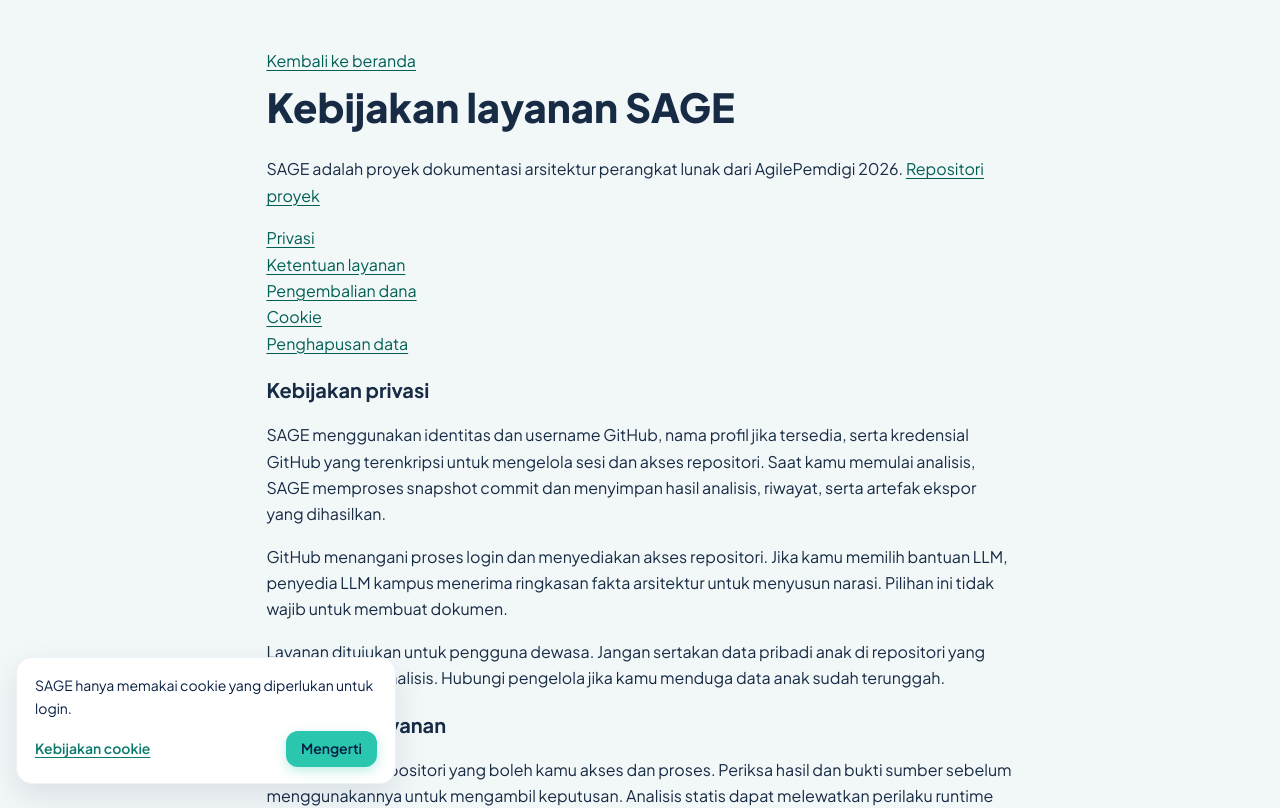
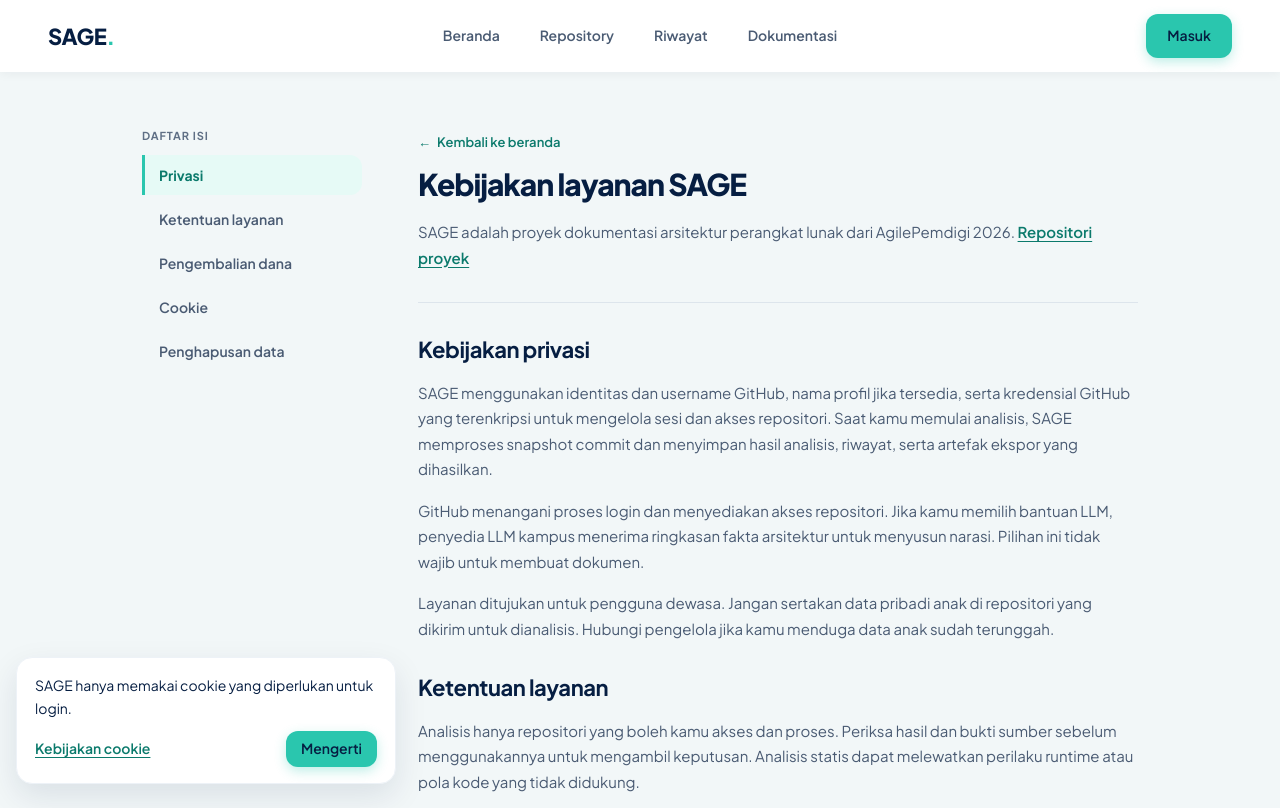
Before and after one commit to AgilePemdigi-2026/sage, a Next.js app in the folder apps/web/: page /policies in a window 1280 px wide. Shown: the top 808 px of the page. Built offline with nearby package versions, Linux system fonts and the light colour scheme.

Commit message:
feat(web): tata ulang halaman kebijakan dengan daftar isi sticky

```diff
--- a/apps/web/app/globals.css
+++ b/apps/web/app/globals.css
@@ -140,16 +140,3 @@ body {
   [data-print-hide] { display: none !important; }
   body { background: #fff; }
 }
-
-.sage-policies {
-  max-inline-size: 72ch;
-  margin-inline: auto;
-  padding: clamp(1rem, 5vw, 3rem);
-  color: #172b45;
-  line-height: 1.65;
-}
-.sage-policies h1 { font-size: clamp(1.75rem, 4vw, 2.5rem); font-weight: 800; text-wrap: balance; }
-.sage-policies h2 { font-size: 1.25rem; font-weight: 700; }
-.sage-policies p, .sage-policies nav, .sage-policies section { margin-block-start: 1rem; }
-.sage-policies a { color: #005f55; text-decoration: underline; text-underline-offset: .2em; }
-.sage-policies a:focus-visible { outline: 2px solid #005f55; outline-offset: 4px; }
--- a/apps/web/app/policies/page.tsx
+++ b/apps/web/app/policies/page.tsx
@@ -1,23 +1,24 @@
 import type { Metadata } from "next";
 import Link from "next/link";
+import { DesignFrame } from "../../components/design-system/ui.tsx";
+import { PolicyToc } from "../../components/policies/policy-toc.tsx";
+import styles from "../../components/policies/policies.module.css";
 
-export const metadata: Metadata = { title: "Kebijakan layanan" };
+export const metadata: Metadata = { title: "Kebijakan" };
 export const dynamic = "force-dynamic";
 
 export default function PoliciesPage() {
   const contact = process.env.SAGE_PRIVACY_CONTACT_EMAIL?.trim();
   const email = contact && /^[a-z0-9._+-]+@[a-z0-9.-]+\.[a-z]{2,}$/iu.test(contact) ? contact : null;
-  return <main id="main-content" className="sage-policies">
-    <Link href="/">Kembali ke beranda</Link>
+  return <DesignFrame>
+    <div className={styles.layout}>
+      <PolicyToc />
+      <article className={styles.content}>
+        <div className={styles.intro}>
+          <Link className={styles.back} href="/"><span aria-hidden="true">←</span> Kembali ke beranda</Link>
           <h1>Kebijakan layanan SAGE</h1>
           <p>SAGE adalah proyek dokumentasi arsitektur perangkat lunak dari AgilePemdigi 2026. <a href="https://github.com/AgilePemdigi-2026/sage">Repositori proyek</a></p>
-    <nav aria-label="Daftar kebijakan"><ul>
-      <li><a href="#privasi">Privasi</a></li>
-      <li><a href="#ketentuan">Ketentuan layanan</a></li>
-      <li><a href="#pengembalian-dana">Pengembalian dana</a></li>
-      <li><a href="#cookie">Cookie</a></li>
-      <li><a href="#penghapusan">Penghapusan data</a></li>
-    </ul></nav>
+        </div>
 
         <section aria-labelledby="privasi">
           <h2 id="privasi">Kebijakan privasi</h2>
@@ -46,5 +47,7 @@ export default function PoliciesPage() {
           <p>Analisis individual dapat dihapus dari <Link href="/workspace/history">Riwayat</Link>. Untuk meminta penghapusan akun atau data lainnya, hubungi pengelola secara privat. Sertakan username GitHub dan data yang ingin dihapus. Jangan kirim password, token, atau isi repositori.</p>
           {email ? <p><a href={`mailto:${encodeURIComponent(email).replace("%40", "@")}?subject=Permintaan%20penghapusan%20data%20SAGE`}>Kirim permintaan penghapusan data</a></p> : <p><a href="https://github.com/orgs/AgilePemdigi-2026/people">Temukan pengelola AgilePemdigi</a> dan minta kanal kontak privat. Hindari mengirim detail akun melalui issue publik.</p>}
         </section>
-  </main>;
+      </article>
+    </div>
+  </DesignFrame>;
 }
--- /dev/null
+++ b/apps/web/components/policies/policies.module.css
@@ -0,0 +1,30 @@
+/* /policies: daftar isi sticky kiri + konten baca ±720 px. Token dari app/globals.css. */
+.layout { display: grid; grid-template-columns: 220px minmax(0, 720px); justify-content: center; gap: 56px; padding: 24px 0 16px; }
+
+.toc { position: sticky; top: 104px; align-self: start; }
+.tocLabel {
+  margin: 0 0 12px; color: var(--color-subtle);
+  font-size: var(--text-label); line-height: var(--text-label--line-height); font-weight: 700; letter-spacing: var(--text-label--letter-spacing); text-transform: uppercase;
+}
+.toc ul { display: grid; gap: 4px; margin: 0; padding: 0; list-style: none; }
+
+.content { min-width: 0; color: var(--color-muted); font-size: var(--text-body); line-height: var(--text-body--line-height); }
+.back { display: inline-flex; align-items: center; gap: 6px; color: var(--color-teal-700); font-size: var(--text-caption); line-height: 1.5; font-weight: 600; text-decoration: none; }
+.back:hover { text-decoration: underline; text-underline-offset: 3px; }
+.content h1 {
+  margin: 12px 0 0; color: var(--color-ink); text-wrap: balance;
+  font-size: var(--text-h1); line-height: var(--text-h1--line-height); font-weight: 800; letter-spacing: var(--text-h1--letter-spacing);
+}
+.content p { margin: 16px 0 0; }
+.intro { padding-bottom: 32px; border-bottom: 1px solid var(--color-border); }
+.content section { padding-top: 32px; scroll-margin-top: 96px; }
+.content h2 {
+  margin: 0; color: var(--color-ink);
+  font-size: var(--text-h2); line-height: var(--text-h2--line-height); font-weight: 700; letter-spacing: var(--text-h2--letter-spacing);
+}
+.content a:not(.back) { color: var(--color-teal-700); font-weight: 600; text-decoration: underline; text-underline-offset: 3px; }
+
+@media (max-width: 900px) {
+  .layout { grid-template-columns: minmax(0, 1fr); gap: 24px; padding-top: 8px; }
+  .toc { position: static; padding: 16px; border: 1px solid var(--color-border-soft); border-radius: var(--radius-card); background: var(--color-surface); box-shadow: var(--shadow-soft); }
+}
--- /dev/null
+++ b/apps/web/components/policies/policy-toc.tsx
@@ -0,0 +1,27 @@
+"use client";
+
+import { SideLink, useVisibleSection } from "../design-system/ui.tsx";
+import styles from "./policies.module.css";
+
+const SECTIONS = [
+  { id: "privasi", label: "Privasi" },
+  { id: "ketentuan", label: "Ketentuan layanan" },
+  { id: "pengembalian-dana", label: "Pengembalian dana" },
+  { id: "cookie", label: "Cookie" },
+  { id: "penghapusan", label: "Penghapusan data" },
+] as const;
+
+const IDS = SECTIONS.map(section => section.id);
+
+/** Daftar isi sticky /policies; item aktif mengikuti bagian yang sedang dibaca (scrollspy kit). */
+export function PolicyToc() {
+  const active = useVisibleSection(IDS);
+  return <nav className={styles.toc} aria-label="Daftar kebijakan">
+    <p className={styles.tocLabel}>Daftar isi</p>
+    <ul>
+      {SECTIONS.map(section => <li key={section.id}>
+        <SideLink href={`#${section.id}`} selected={active === section.id}>{section.label}</SideLink>
+      </li>)}
+    </ul>
+  </nav>;
+}
```
Lines whose indentation alone changed are shown as unchanged.
